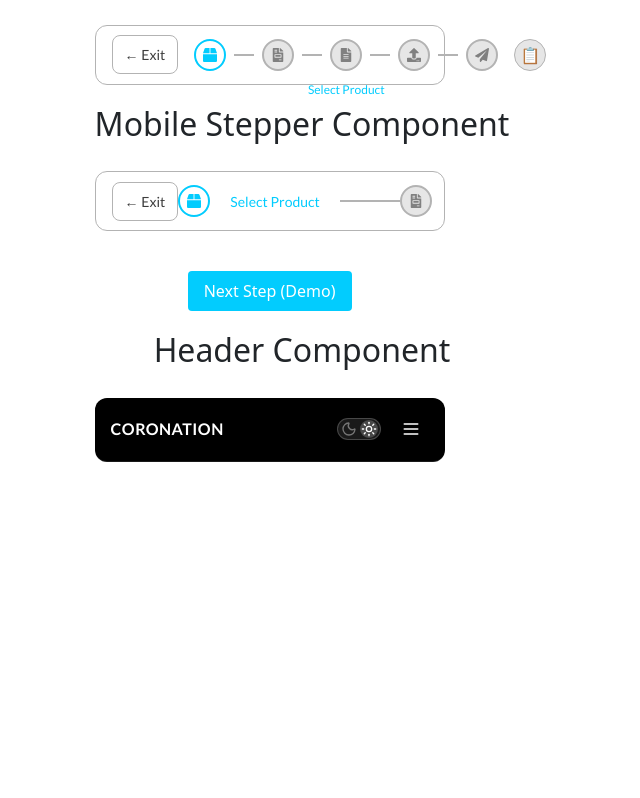
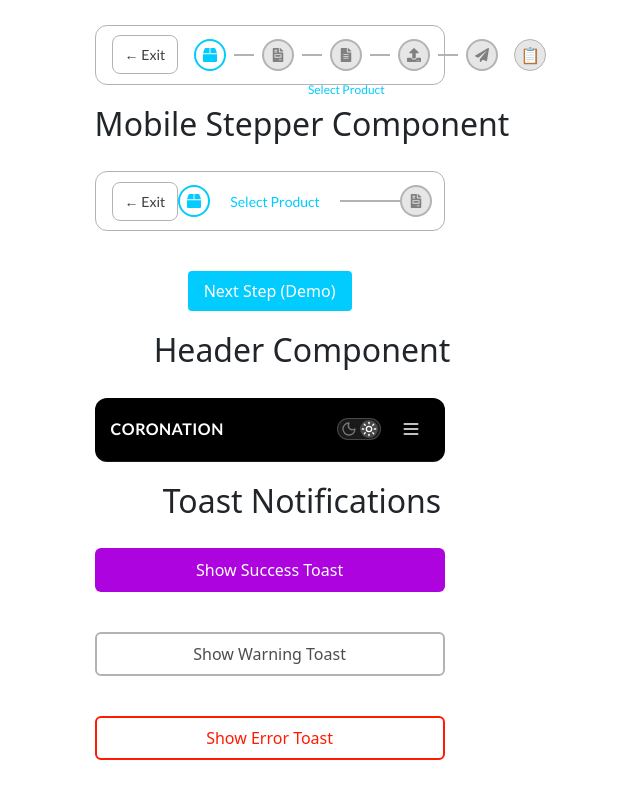
Before and after one commit to efethegenius/revamp-retail-portal, a React (Vite) app: page / in a window 1280 px wide. Shown: the part 2540-3338 px from the top of the page, without its empty margins (338-978 px from the left). Before the commit the page ends 3054 px from the top, so only its background shows below. Built offline with nearby package versions, Linux system fonts and the light colour scheme.

Commit message:
Add React Toastify with Toast Buttons

```diff
--- a/package.json
+++ b/package.json
@@ -16,7 +16,8 @@
     "react-bootstrap": "^2.10.10",
     "react-bootstrap-icons": "^1.11.6",
     "react-dom": "^19.1.0",
-    "react-icons": "^5.5.0"
+    "react-icons": "^5.5.0",
+    "react-toastify": "^11.0.5"
   },
   "devDependencies": {
     "@eslint/js": "^9.29.0",
--- a/src/App.tsx
+++ b/src/App.tsx
@@ -1,6 +1,8 @@
 import { useState } from "react";
 import Header from "./components/Header/Header.component";
 import PrimaryButton from "./components/button/PrimaryButton.component";
+import { toast, ToastContainer } from 'react-toastify';
+import 'react-toastify/dist/ReactToastify.css';
 // import light from "./assets/lightbulb-filament.png";
 import "bootstrap/dist/css/bootstrap.min.css";
 import "./App.css";
@@ -35,6 +37,40 @@ function App() {
   const [searchTerm, setSearchTerm] = useState("");
   const [passwordVal, setPasswordVal] = useState("");
   const [currentStepperStep, setCurrentStepperStep] = useState(0);
+
+  // Toast functions
+  const showSuccessToast = () => {
+    toast.success("Insert your alert title here!", {
+      position: "top-right",
+      autoClose: 5000,
+      hideProgressBar: false,
+      closeOnClick: true,
+      pauseOnHover: true,
+      draggable: true,
+    });
+  };
+
+  const showWarningToast = () => {
+    toast.warning("Insert your alert title here!", {
+      position: "top-right",
+      autoClose: 5000,
+      hideProgressBar: false,
+      closeOnClick: true,
+      pauseOnHover: true,
+      draggable: true,
+    });
+  };
+
+  const showErrorToast = () => {
+    toast.error("Insert your alert title here!", {
+      position: "top-right",
+      autoClose: 5000,
+      hideProgressBar: false,
+      closeOnClick: true,
+      pauseOnHover: true,
+      draggable: true,
+    });
+  };
 
   const handleThemeToggle = (isDark: boolean) => {
     setIsDarkTheme(isDark);
@@ -378,6 +414,51 @@ function App() {
       <div className={`${styles.dsContainer}`}>
         <Header onThemeToggle={handleThemeToggle} onLogout={handleLogout} />
       </div>
+
+      <h2>Toast Notifications</h2>
+      <div className={`${styles.dsContainer}`}>
+        <PrimaryButton
+          id="success-toast-button"
+          label="Show Success Toast"
+          isDisabled={false}
+          hasIcon={false}
+          onClick={showSuccessToast}
+        />
+      </div>
+
+      <div className={`${styles.dsContainer}`}>
+        <SecondaryButton
+          id="warning-toast-button"
+          label="Show Warning Toast"
+          isDisabled={false}
+          hasIcon={false}
+          onClick={showWarningToast}
+        />
+      </div>
+
+      <div className={`${styles.dsContainer}`}>
+        <DestructiveButton
+          id="error-toast-button"
+          label="Show Error Toast"
+          isDisabled={false}
+          hasIcon={false}
+          onClick={showErrorToast}
+        />
+      </div>
+
+      {/* Toast Container */}
+      <ToastContainer
+        position="top-right"
+        autoClose={5000}
+        hideProgressBar={false}
+        newestOnTop={false}
+        closeOnClick
+        rtl={false}
+        pauseOnFocusLoss
+        draggable
+        pauseOnHover
+        theme={isDarkTheme ? "dark" : "light"}
+      />
     </div>
   );
 }
```
Also changed, not shown: 1 other file (tests, documents, lock files or other folders).
